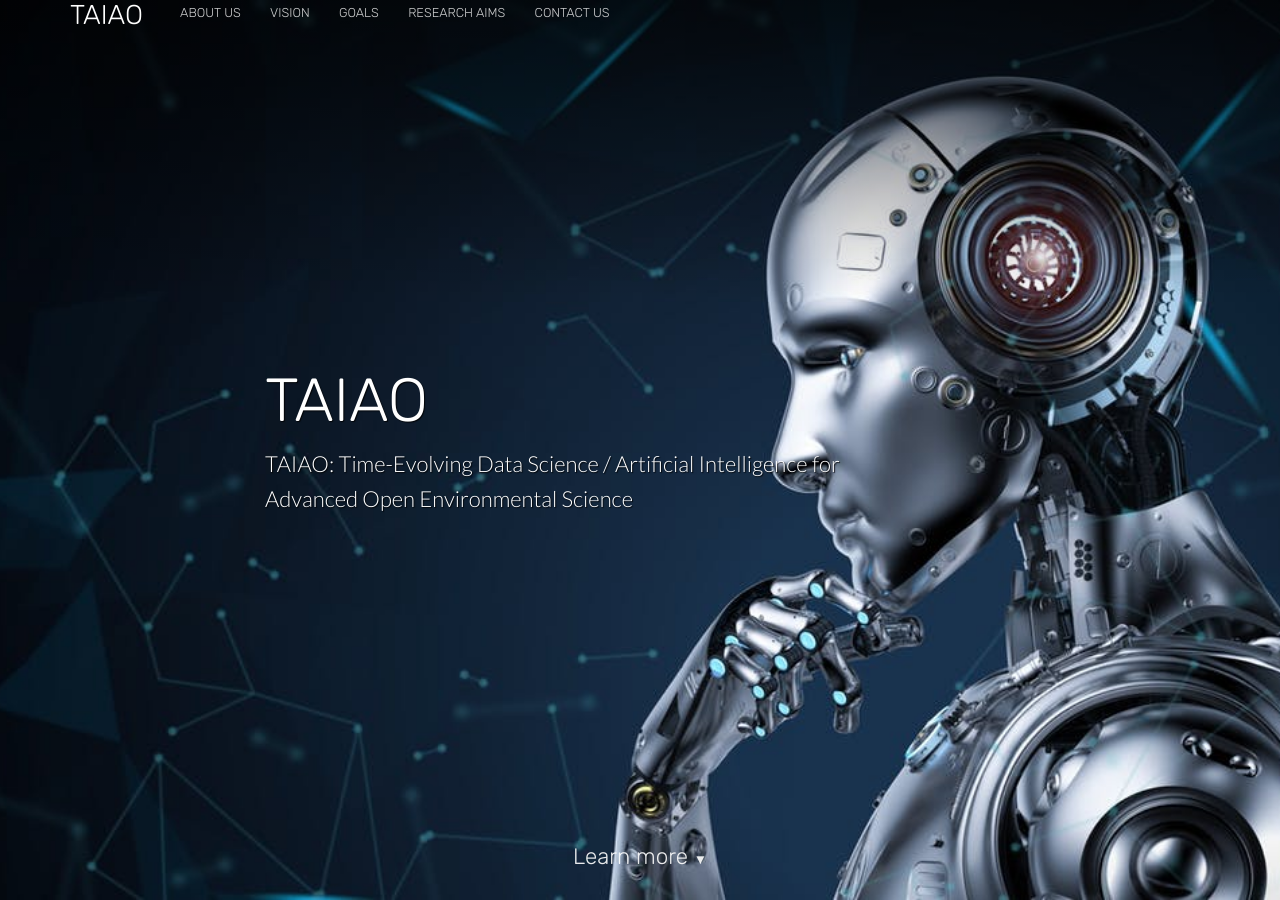
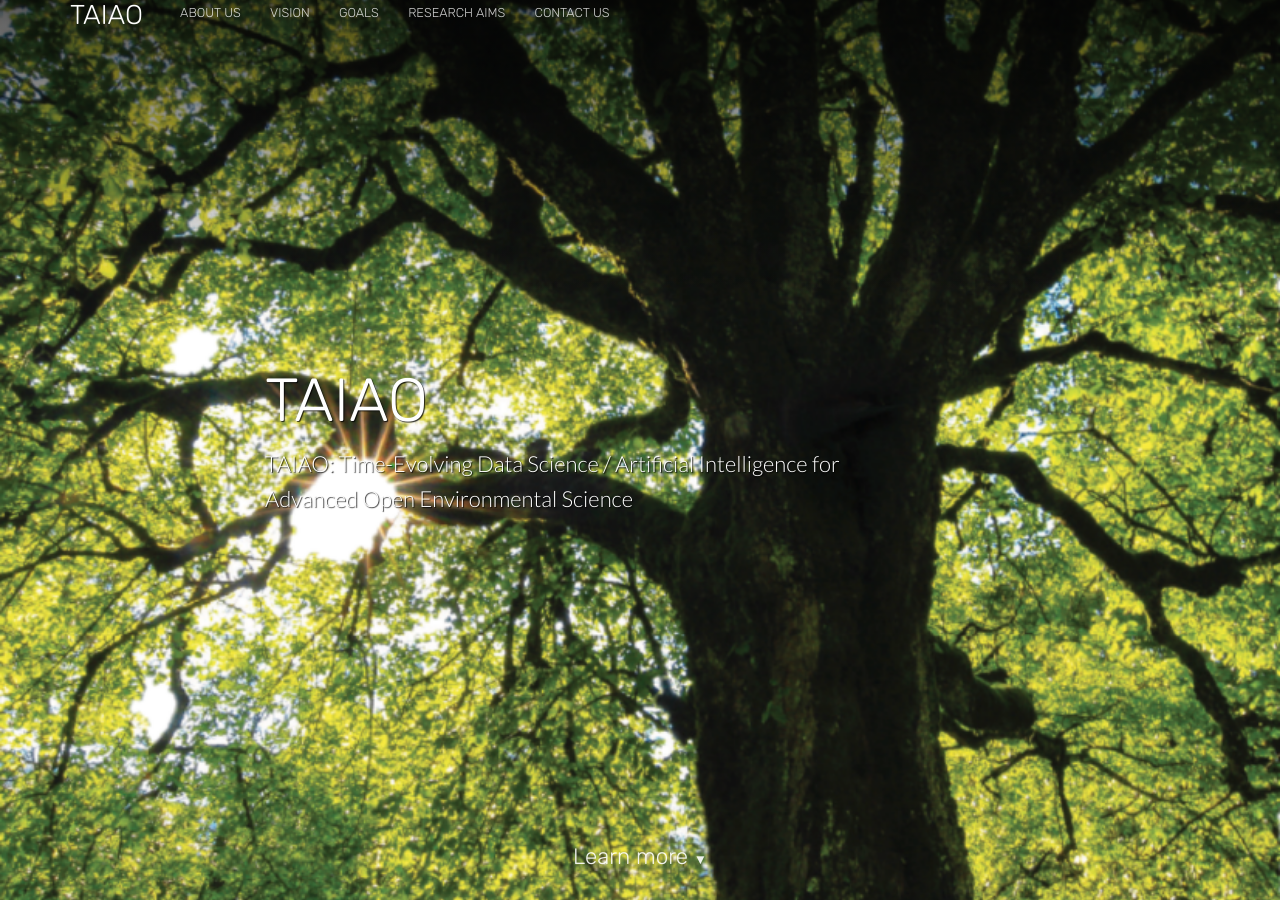
Before and after one commit to taiao/taiao, a Jekyll site: the page built from index.html, in a window 1280 px wide and 900 px high. Built offline with Jekyll 4.4.1, drawn with Linux system fonts in a browser that asks for light colours; nearby versions of some CDN libraries.

Commit message:
Updated 2 files via CloudCannon

```diff
--- a/index.html
+++ b/index.html
@@ -1,7 +1,7 @@
 ---
 title: Home
 description: TAIAO
-image: /uploads/wailab.jpg
+image: /uploads/tree.png
 bottom_image: /uploads/uow-campus.jpg
 ---
 
@@ -33,7 +33,7 @@ bottom_image: /uploads/uow-campus.jpg
 </p><p>
 					This programme is a new collaboration between the <b>Universities of Waikato, Auckland and Canterbury, Beca and MetService</b> and includes world-leading data scientists, data engineers, and environmental scientists. We will work with regional councils, iwi and co-governance entities to implement the methods we develop to support governance and management decisions with analyses based on large volumes of data that they cannot currently process. We will also make use of our existing strong international collaborations to grow our own data science capabilities and attract top international researchers to work with us on challenging data science problems.
 
-			</div>
+			</p></div>
 			<div class="image">
 				<img class="editable" alt="Waikato" src="images/waikato.jpg" />
 			</div>
@@ -69,7 +69,7 @@ bottom_image: /uploads/uow-campus.jpg
 					In particular, we will focus on developing methods to deal with environmental datasets that are collected in large volumes over time, and must therefore be dealt with as streams that are analysed incrementally, as they are measured, rather than as collections of data that can be analysed all at once. These methods will address underlying characteristics of the data that evolve over time (e.g. due to climatic or ecological changes), and data that are collected at a range of time intervals and spatial scales ranging from broadscale satellite images to singlepoint measurements on the ground, in the water or air. The methods we develop will be interpretable and explainable (to help users understand why an algorithm produces some particular output), identify and understand anomalies (to distinguish “normal” from “unusual” measurements) and quantify uncertainty in algorithm output (to help decision-makers understand how confident they can be in conclusions drawn from the data science methods).
 
 					To deliver the methods we develop in a form that environmental scientists and managers can use, we will build a new open source framework to do machine learning on time series data, and provide an open access repository of environmental datasets to improve reproducibility in environmental data science. Through workshops, undergraduate and postgraduate research projects within the programme, we will build New Zealand’s capability in fundamental and applied data science relevant to environmental data, from introductory to postdoctoral level.
-			</div>
+			</p></div>
 			<div class="image">
 				<img class="editable" alt="Canterbury" src="images/metservice.jpg" />
 				<img class="editable" alt="Auckland" src="images/beca.png" />
@@ -100,7 +100,7 @@ Deep Learning is being used increasingly in environmental data science. Neural n
 We will focus on two particular problems in deep learning research that are particularly relevant to environmental data science: explainability of deep learning and accurate quantification of predictive uncertainty in deep learning.
 </li></ul>
 
-       </div>
+       </p></div>
 			<div class="image">
 				<img class="editable" alt="Waikato" src="images/waikato.jpg" />
 			</div>
```
Also changed, not shown: uploads/tree.png (added).
